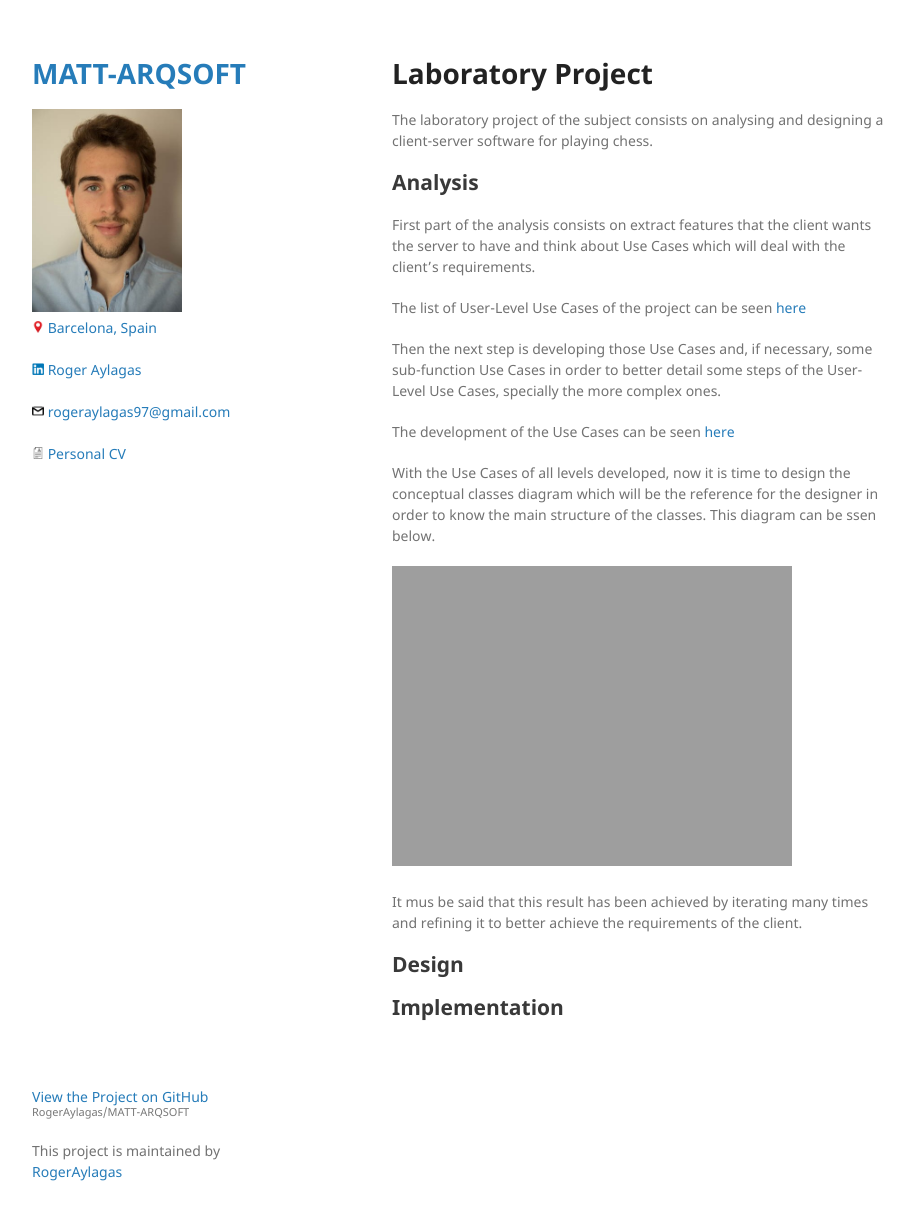
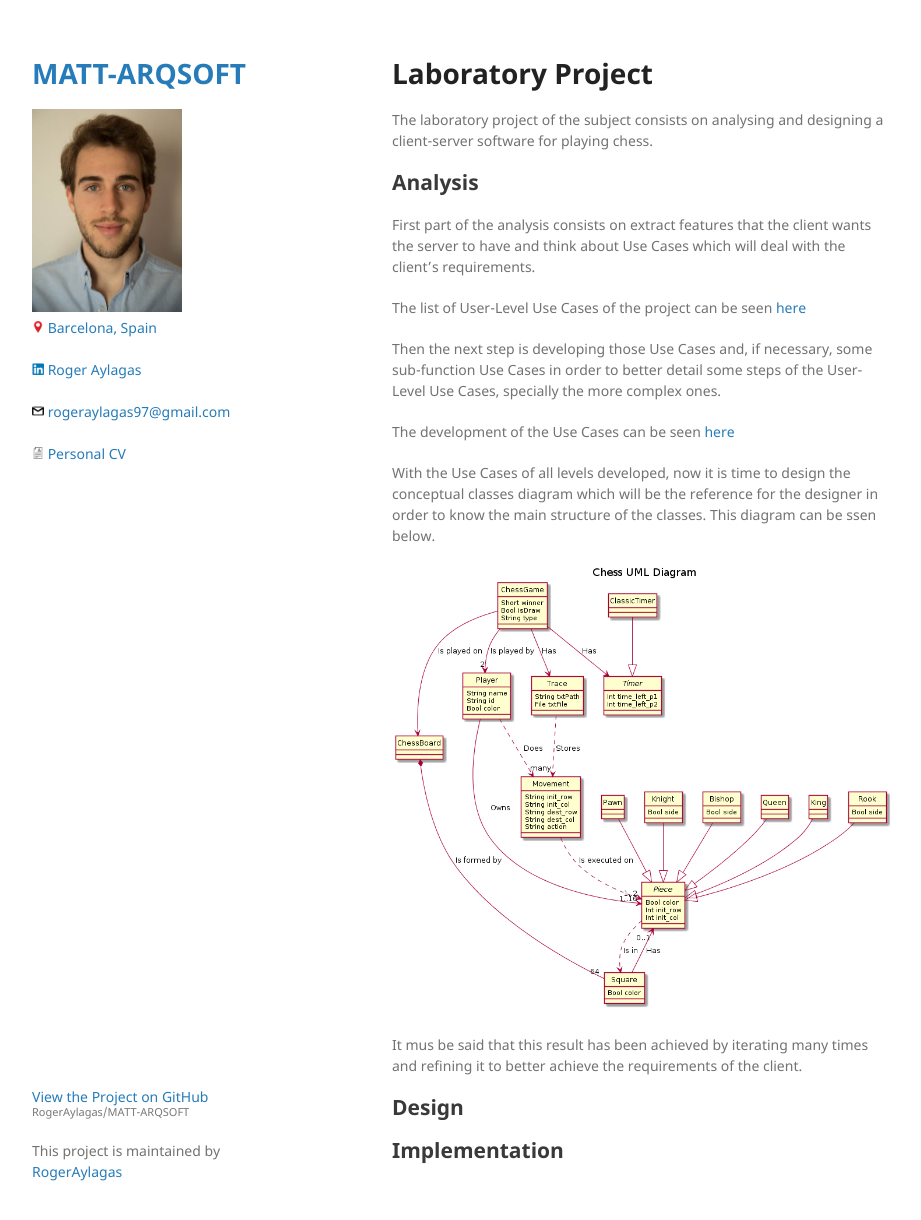
Before and after one commit to RogerAylagas/MATT-ARQSOFT, a Jekyll site: the page built from lab_branch.md, in a window 1280 px wide and 1232 px high. Shown: the top 1220 px of the window, without its empty margins (178-1099 px from the left). Built offline with Jekyll 4.4.1, drawn with Linux system fonts in a browser that asks for light colours; our own code applies the rules of GitHub Pages for plain Markdown files.

Commit message:
Solved little issue

```diff
--- a/lab_branch.md
+++ b/lab_branch.md
@@ -17,7 +17,7 @@ The development of the Use Cases can be seen [here](assets\docs\lab\Chess_UseCas
 
 With the Use Cases of all levels developed, now it is time to design the conceptual classes diagram which will be the reference for the designer in order to know the main structure of the classes. This diagram can be ssen below.
 
-![ConceptualClasses](assets\docs\lab\domain_model_chess,png)
+![ConceptualClasses](assets\docs\lab\domain_model_chess.png)
 
 It mus be said that this result has been achieved by iterating many times and refining it to better achieve the requirements of the client.
 
```
